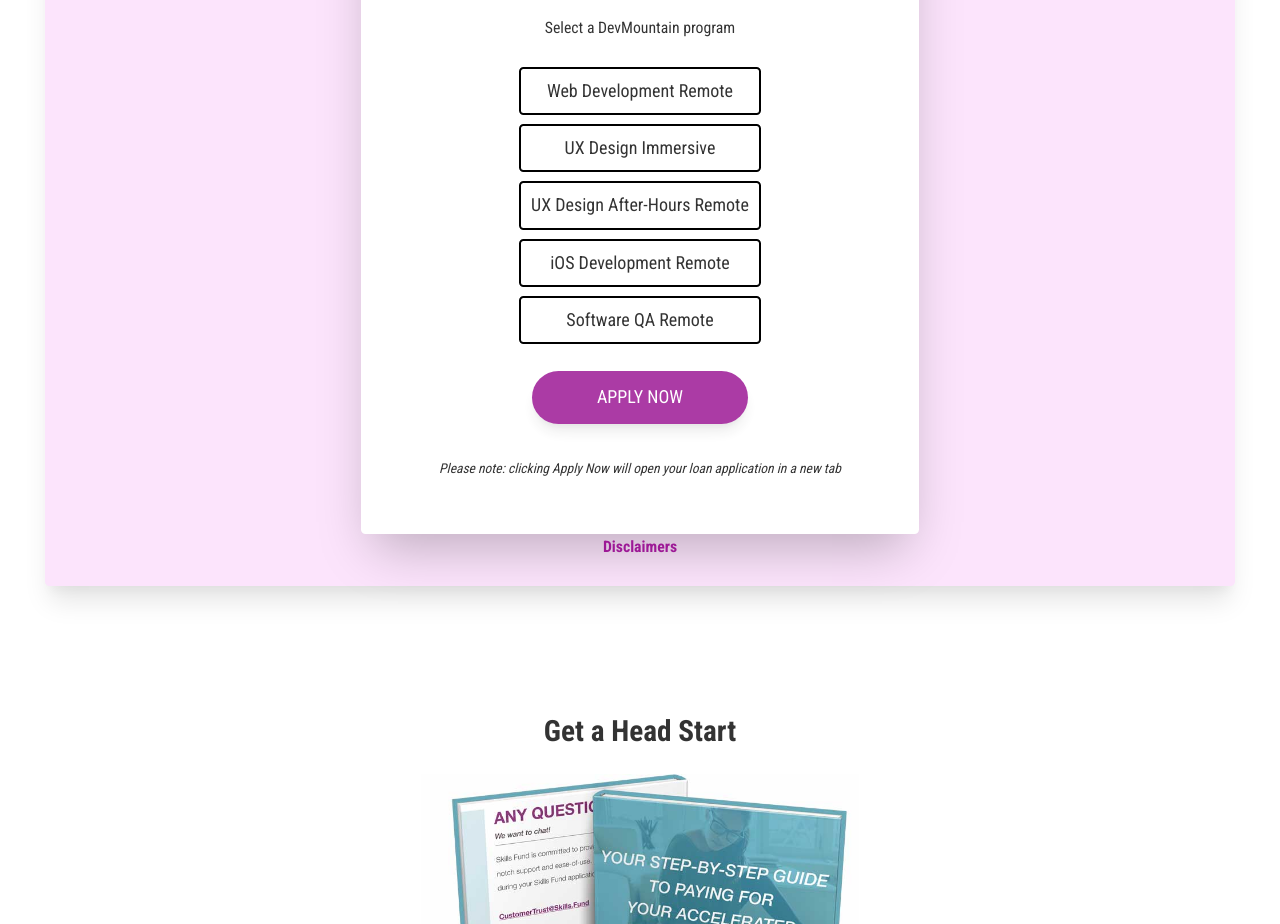
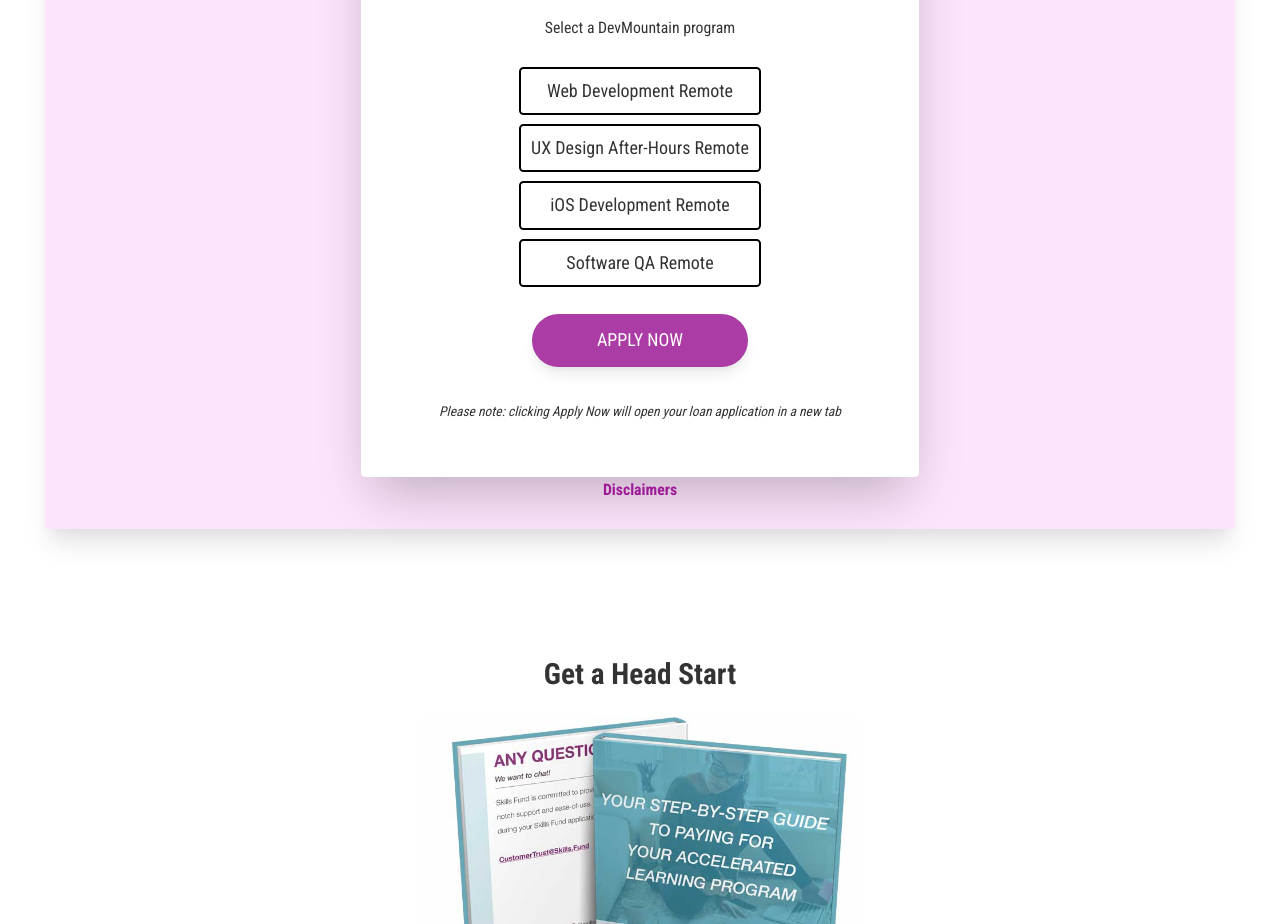
Before and after one commit to chrisdesilva/skills_fund_devmountain, a Gatsby site: page / in a window 1280 px wide. Shown: the part 2530-3454 px from the top of the page. Built offline with nearby package versions, Linux system fonts and the light colour scheme; Gatsby itself is replaced by a stand-in of ours; some packages are replaced by stand-ins of ours; no server answers.

Commit message:
Remove UX Immesrive

```diff
--- a/src/components/loanapp.js
+++ b/src/components/loanapp.js
@@ -299,14 +299,14 @@
               </p>
               {/* <p className={programInfo.active.program2 ? activeClass : inactiveClass} onClick={() => handleProgramSelect(2)}>Web Development Online</p>
                         <p className={programInfo.active.program3 ? activeClass : inactiveClass} onClick={() => handleProgramSelect(3)}>Web Development After-Hours</p> */}
-              <p
+              {/* <p
                 className={
                   programInfo.active.program4 ? activeClass : inactiveClass
                 }
                 onClick={() => handleProgramSelect(4)}
               >
                 UX Design Immersive
-              </p>
+              </p> */}
               <p
                 className={
                   programInfo.active.program5 ? activeClass : inactiveClass
```
